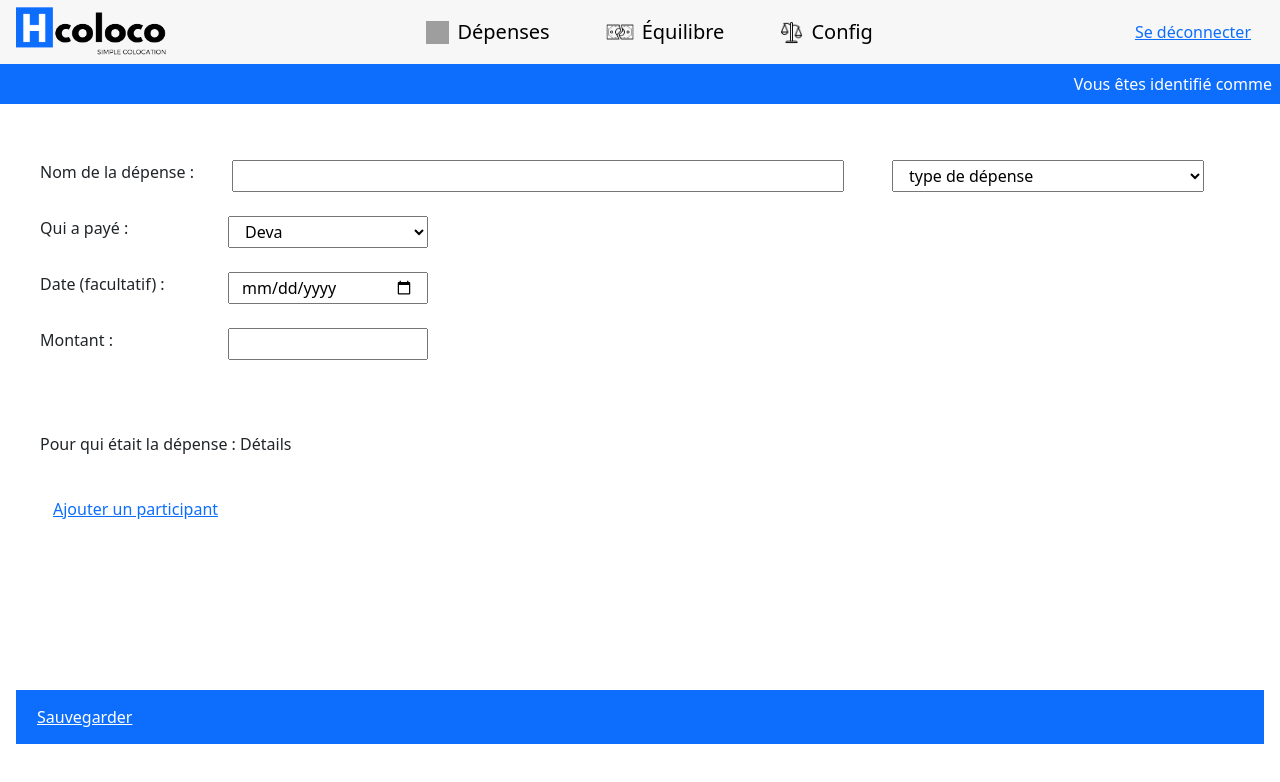
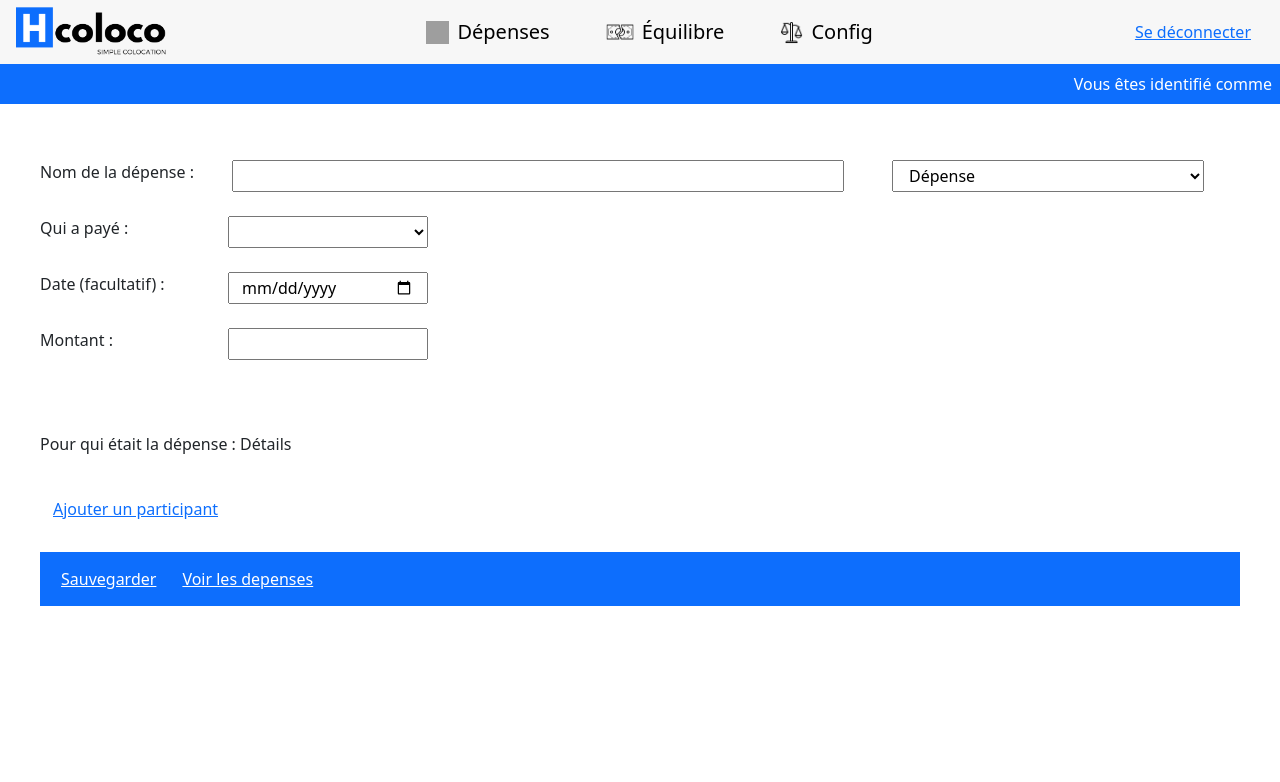
Before and after one commit to LouanFlamain/projetFullStack, a React (Create React App) app in the folder frontend/: page / in a window 1280 px wide. Shown: the top 782 px of the page. Built offline with nearby package versions, Linux system fonts and the light colour scheme; sample sign-in values are in the browser's storage; grey boxes are pictures that could not be loaded.

Commit message:
role user update and depense update

```diff
--- a/frontend/src/component/componentCreateTenant.jsx
+++ b/frontend/src/component/componentCreateTenant.jsx
@@ -26,6 +26,7 @@ export default function ComponentCreateTenantManager() {
       newParticipants.splice(index, 1);
       setParticipants(newParticipants);
     };
+    console.log("componentcreateRental participant", participants)
 
     return (
         <div className="create-tenant__content p-4 mx-auto ">
--- a/frontend/src/context/context.jsx
+++ b/frontend/src/context/context.jsx
@@ -4,8 +4,11 @@ export const context = createContext();
 
 export function ContextProvider({ children }) {
   const [logged, setLogged] = useState(false);
+  const [participants, setParticipants] = useState([]);
+  const [dataCost, setDataCost] = useState([
+    { QuiAPaye: '', Combien: '',pourquoi:'',quand:'',concerneQui:'',pourVous:''} ]);
   return (
-    <context.Provider value={{ logged, setLogged }}>
+    <context.Provider value={{ logged, setLogged, participants, setParticipants, dataCost, setDataCost }}>
       {children}
     </context.Provider>
   );
--- a/frontend/src/pages/createRental.jsx
+++ b/frontend/src/pages/createRental.jsx
@@ -49,7 +49,7 @@ export default function CreateRental() {
 
             <div className="col-sm-10 ">
 
-            <textarea class="form-control" id="description" rows="3"></textarea>
+            <textarea className="form-control" id="description" rows="3"></textarea>
 
             </div>
 
--- a/frontend/src/pages/depense.jsx
+++ b/frontend/src/pages/depense.jsx
@@ -3,12 +3,15 @@ import { Link } from "react-router-dom";
 import { Modal, Button, Form } from "react-bootstrap";
 import Header from "../component/header";
 import { context } from "../context/context";
+import axios from "axios";
 
 // Faire des conditions , si cost != "" , afficher en premier la liste des cost (tableau) function RecapCost
 // si cost est vide afficher en premier function CreateCost
 
 function AddParticipant(props) {
   const [show, setShow] = useState(false);
+  const {participants, setParticipants} = useContext(context);
+  console.log("/depense participants:", participants)
   const submit = (event) => {
     event.preventDefault();
   };
@@ -19,8 +22,14 @@ function AddParticipant(props) {
   return (
     <>
       <p>
-        Pour qui était la dépense : <span class="JS-chooseParticipantVisible" >Détails</span>
+        Pour qui était la dépense : <span className="JS-chooseParticipantVisible" >Détails</span>
       </p>
+
+      {participants.map((participant, index) => (
+                  <div key={index} className="d-flex flex-row align-items-center create-tenant__info">
+                      <p className="p-2 border border-secondary rounded mb-0 w-25">{participant}</p>
+                  </div>
+                ))}
 
      <Button variant="mt-4 pt-4 text-primary" onClick={handleShow}>
         <u>Ajouter un participant</u>
@@ -51,13 +60,83 @@ function AddParticipant(props) {
     </>
   );
 }
-export default function CreateCost() {
+export default function CreateCost(props) {
   const [show, setShow] = useState(false);
+  const {participants, setParticipants} = useContext(context);
 
   const { logged, setLogged } = useContext(context);
-  console.log("/depense logged", logged)
   console.log("/depense logged.username", logged.username)
-  console.log("/depense context", context)
+
+  //gestion tableau des dépenses
+  const [showModal, setShowModal] = useState(false);
+  const handleOpenModal = () => {
+    setShowModal(true);
+  }
+  const handleCloseModal = () => {
+    setShowModal(false);
+  }
+  const [dataCost, setDataCost] = useState([{
+    QuiAPaye:"",
+    Combien:"" ,
+    pourquoi:"",
+    costType:"",
+    quand:"",
+    concerneQui:"" ,
+    pourVous:""} ]);
+
+  const [selectedCostType, setselectedCostType] = useState('');
+  const [newQuiAPaye, setQuiAPaye] = useState('');
+  const [newCombien, setCombien] = useState('');
+  const [newPourquoi, setPourquoi] = useState('');
+  const [newQuand, setQuand] = useState('');
+  const [newConcerneQui, setConcerneQui] = useState('');
+  const [newPourVous, setPourVous] = useState('');
+
+
+  const submit = (event) => {
+
+    event.preventDefault();
+    setDataCost(
+      [...dataCost, {
+        [event.target.name]: event.target.value
+      }]);
+      console.log('submit')
+      const data = {
+        data: {
+          type: "Cost",
+          attributes: {
+            credit: 0,
+            debit: 0,
+            designation : newPourquoi,
+            cost_type: selectedCostType,
+            username: newQuiAPaye,
+            date: newQuand,
+          },
+        },
+      };
+      console.log(data);
+      axios({
+        method: "post",
+        url: "http://localhost:5656/costs",
+        data: JSON.stringify(data),
+      })
+        .then(function (response) {
+          console.log(response);
+      })
+      .catch(error => {
+        console.log(error);
+      });
+
+    // setDataCost('');
+    // setQuiAPaye('');
+    // setCombien('');
+    // setPourquoi('');
+    // setQuand('');
+    // setConcerneQui('');
+    // setPourVous('');
+    // setselectedCostType('');
+  };
+ console.log('dataCost', dataCost)
 
   return (
     <>
@@ -66,12 +145,49 @@ export default function CreateCost() {
             {/* rendre le prénom de l'user.id */}
             Vous êtes identifié comme <em>{logged.username}</em>
       </p>
+
+      {showModal && (
+            <div>
+            <div className="modal" tabIndex="-1" role="dialog">Contenu du modal</div>
+            <button  className='btn btn-primary' onClick={handleCloseModal}>Fermer le tableau</button>
+            <table className="table">
+                <thead>
+                <tr>
+                    <th>Qui a paye ?</th>
+                    <th>Combien ?</th>
+                    <th>Pourquoi?</th>
+                    <th>Quel type?</th>
+                    <th>Concerne qui ?</th>
+                    <th>Quand ?</th>
+                    <th>Pour Vous ?</th>
+                </tr>
+
+                </thead>
+
+                <tbody>
+                {dataCost.map((item, QuiAPaye) => (
+                    <tr key={QuiAPaye} >
+                    <td>{item.QuiAPaye}</td>
+                    <td>{item.Combien}</td>
+                    <td>{item.pourquoi}</td>
+                    <th>{item.costType}</th>
+                    <td>{item.concerneQui}</td>
+                    <td>{item.quand}</td>
+                    <td>{item.pourVous}</td>
+                    <td><button>supprimer</button></td>
+                    </tr>
+                ))}
+                </tbody>
+            </table>
+            </div>
+            )}
+
       <div className="create-wrapper p-3">
-        <form className="p-4">
+        <form className="p-4" method="POST">
           <div>
             <div className="row pb-4">
               <label
-                for="costNama"
+                htmlFor="costName"
                 className="col-2 form-label"
               >
                 Nom de la dépense :
@@ -81,35 +197,46 @@ export default function CreateCost() {
                 type="text"
                 className="col-6"
                 id="costName"
+                name="pourquoi"
+                value={dataCost.pourquoi}
               />
 
-              <select className="custom-select  col mx-5" id="CostType">
-                <option selected>type de dépense</option>
-                <option>Rentrée d'argent</option>
-                <option>Transfert d'argent</option>
+              <select className="custom-select  col mx-5"
+                id="CostType"
+                name="costType"
+                value={dataCost.coastType}
+              >
+
+                <option value="Dépense">Dépense</option>
+                <option value="Rentrée d'argent">Rentrée d'argent</option>
+                <option value="Transfert d'argent">Transfert d'argent</option>
               </select>
             </div>
 
-            {/* <Link to="/"><span class="text-right">(Plus d'info)</span></Link> */}
           </div>
 
           <div className="form-group row pb-4">
             <div className="row pb-4">
               <label
-                for="who paid"
+                htmlFor="who paid"
                 className="col-2 form-label"
               >
                 Qui a payé :
               </label>
-              <select className="custom-select col-2 " id="">
-                <option>Deva</option>
-                <option>Jessica</option>
-                <option>Rayan</option>
+              <select className="custom-select col-2 "
+                id=""
+                name="QuiAPaye"
+                value={dataCost.QuiAPaye}
+                >
+                  <option value={ logged.username }>{logged.username}</option>
+                  {participants.map((participant, index) => (
+                  <option value={ participant }>{ participant }</option>
+                ))}
               </select>
             </div>
 
             <div className="row pb-4">
-              <label for="date" className="col-2 form-label">
+              <label htmlFor="date" className="col-2 form-label">
                 Date (facultatif) :
               </label>
 
@@ -117,12 +244,14 @@ export default function CreateCost() {
                 type="date"
                 id="date"
                 className="col-2 "
+                name="quand"
+                value={dataCost.quand}
               />
             </div>
 
             <div className="row pb-4">
               <label
-                for="amount"
+                htmlFor="amount"
                 className="col-2 form-label"
               >
                 Montant :
@@ -132,6 +261,8 @@ export default function CreateCost() {
                 type="text"
                 className="col-2"
                 id="amount"
+                name="Combien"
+                value={dataCost.Combien}
               />
             </div>
 
@@ -139,13 +270,18 @@ export default function CreateCost() {
               <AddParticipant show={show} onHide={() => setShow(false)} />
             </div>
           </div>
+
+          <div className="p-2 bg-primary mt-auto">
+              <Link to="/depense">
+                  <button type="submit" className="mb-0 text-white btn" onClick={(e) => {handleOpenModal(); submit(e)}}><u>Sauvegarder</u></button>
+                  <button className="btn mb-0 text-white"type="button" onClick={handleOpenModal}><u>Voir les depenses</u></button>
+              </Link>
+          </div>
         </form>
-        <div className="p-2 bg-primary mt-auto">
-            <Link to="/depense">
-                <button type="submit" className="mb-0 text-white btn"><u>Sauvegarder</u></button>
-            </Link>
-        </div>
+
       </div>
+
+
     </>
   );
 }
```
Also changed, not shown: 2 other files (tests, documents, lock files or other folders).
